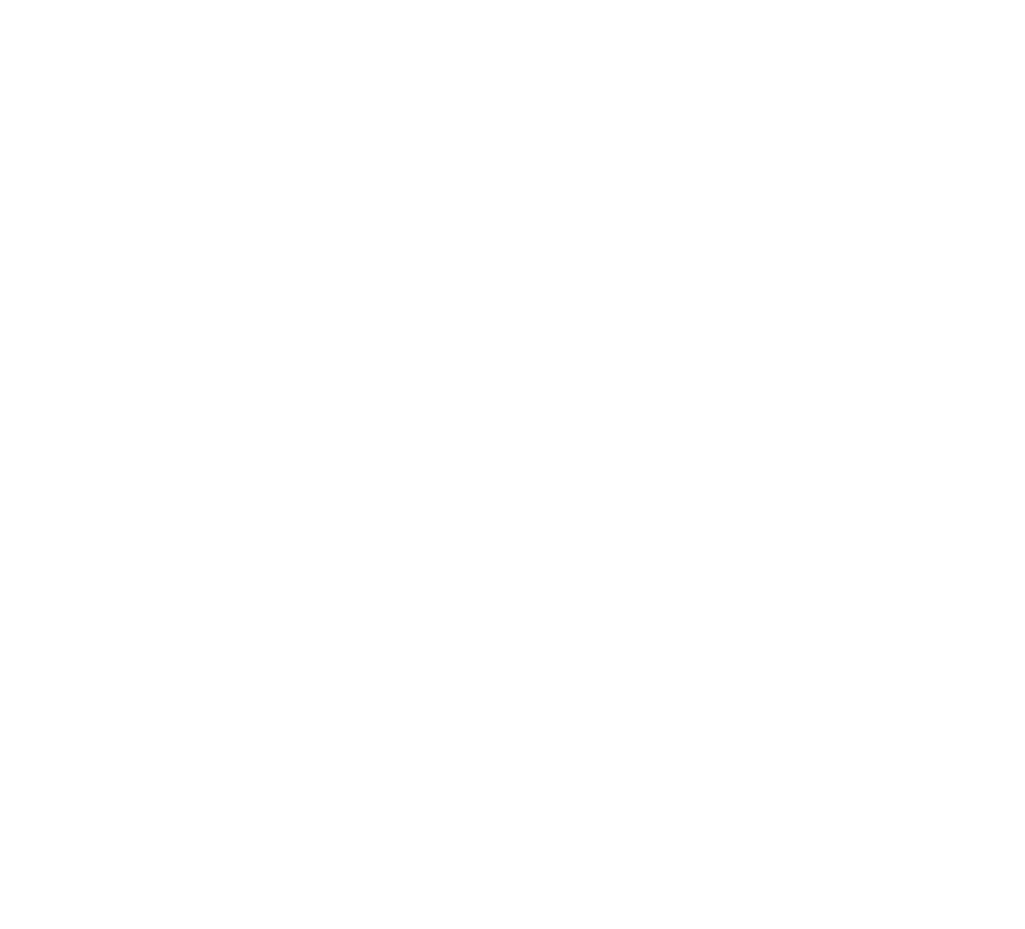
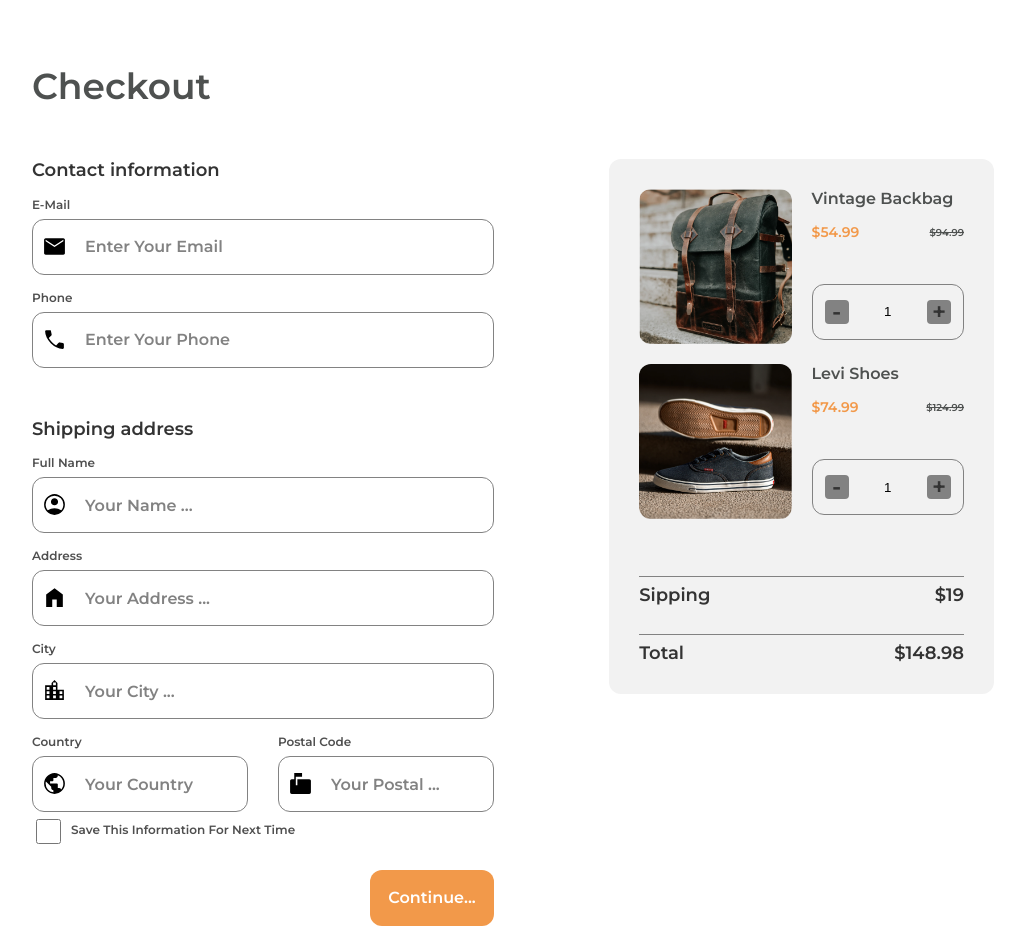
Before and after one commit to davidoff-a/checkout-page, a plain HTML site: page src/index.html in a window 1280 px wide. Shown: the whole page, without its empty margins (127-1152 px from the left). Before the commit the page ends 800 px from the top, so only its background shows below. Drawn offline with nearby package versions, Linux system fonts and the light colour scheme; files that its build step writes are made by us from their sources.

Commit message:
feat: add responsive design

```diff
--- a/src/index.html
+++ b/src/index.html
@@ -2,6 +2,7 @@
 <html lang="en">
   <head>
     <meta charset="utf-8" />
+    <meta http-equiv="content-type" content="text/html; charset=UTF-8" />
     <meta
       name="viewport"
       content="width=device-width, initial-scale=1,
@@ -16,16 +17,157 @@
       href="https://devchallenges.io/"
     />
 
+    <link rel="preconnect" href="https://fonts.googleapis.com" />
+    <link rel="preconnect" href="https://fonts.gstatic.com" crossorigin />
     <link
-      href="https://fonts.googleapis.com/css2?family=Poppins:wght@400;500&display=swap"
+      href="https://fonts.googleapis.com/css2?family=Montserrat:wght@600&display=swap"
       rel="stylesheet"
     />
-    <link rel="stylesheet" href="css/style.css">
+    <link
+      href="https://fonts.googleapis.com/icon?family=Material+Icons"
+      rel="stylesheet"
+    />
+    <link rel="stylesheet" href="css/style.css" />
 
     <title>Devchallenges</title>
-
   </head>
   <body>
-
+    <div class="container">
+      <header class="header">Checkout</header>
+      <main class="main row start">
+        <div class="survey">
+          <form action="#" class="contact row col start">
+            <h2 class="subtitle">Contact information</h2>
+            <label for="email" class="contact__label">E-mail</label>
+            <input
+              type="email"
+              class="contact__input contact__input_mail"
+              id="email"
+              placeholder="Enter Your Email"
+            />
+            <label for="phone" class="contact__label">Phone</label>
+            <input
+              type="text"
+              class="contact__input contact__input_call"
+              id="phone"
+              placeholder="Enter Your Phone"
+            />
+            <h2 class="subtitle">Shipping address</h2>
+            <label for="name" class="contact__label">Full Name</label>
+            <input
+              type="text"
+              class="contact__input contact__input_person"
+              id="name"
+              placeholder="Your Name ..."
+            />
+            <label
+              for="address"
+              class="contact__label"
+              placeholder="Your Address ..."
+              >Address</label
+            >
+            <input
+              type="text"
+              class="contact__input contact__input_address"
+              id="address"
+              placeholder="Your Address ..."
+            />
+            <label for="city" class="contact__label">city</label>
+            <input
+              type="text"
+              class="contact__input contact__input_city"
+              id="city"
+              placeholder="Your City ..."
+            />
+            <div class="wrapper">
+              <div class="wrapper__item row col start">
+                <label for="country" class="contact__label">country</label>
+                <input
+                  type="text"
+                  class="contact__input contact__input_country"
+                  id="country"
+                  placeholder="Your Country ..."
+                />
+              </div>
+              <div class="row col start">
+                <label for="postal" class="contact__label">Postal Code</label>
+                <input
+                  type="text"
+                  class="contact__input contact__input_postal"
+                  id="postal"
+                  placeholder="Your Postal ..."
+                />
+              </div>
+            </div>
+            <div class="row">
+              <input type="checkbox" class="contact__input" id="save" />
+              <label class="contact__label contact__label_check" for="continue"
+                >Save this information for next time</label
+              >
+            </div>
+            <input
+              type="button"
+              class="continue"
+              value="Continue..."
+              id="continue"
+            />
+          </form>
+        </div>
+        <div class="cart row col">
+          <div class="bin row col">
+            <div class="bin__item goods">
+              <img src="./assets/photo1.png" alt="photo1" class="goods__img" />
+              <div class="goods__info">
+                <div class="goods__name">Vintage Backbag</div>
+                <div class="goods__price price row">
+                  <div class="price__new">$54.99</div>
+                  <div class="price__old">$94.99</div>
+                </div>
+              </div>
+              <div class="input-number row">
+                <div class="input-number__minus">-</div>
+                <input
+                  class="input-number__input"
+                  type="text"
+                  pattern="^[0-9]+$"
+                  value="1"
+                />
+                <div class="input-number__plus">+</div>
+              </div>
+            </div>
+            <div class="bin__item goods">
+              <img src="./assets/photo2.png" alt="photo2" class="goods__img" />
+              <div class="goods__info">
+                <div class="goods__name">Levi Shoes</div>
+                <div class="goods__price price row">
+                  <div class="price__new">$74.99</div>
+                  <div class="price__old">$124.99</div>
+                </div>
+              </div>
+              <div class="input-number row">
+                <div class="input-number__minus">-</div>
+                <input
+                  class="input-number__input"
+                  type="text"
+                  pattern="^[0-9]+$"
+                  value="1"
+                />
+                <div class="input-number__plus">+</div>
+              </div>
+            </div>
+          </div>
+          <div class="amount row col">
+            <div class="cost row">
+              <div class="cost__label">Sipping</div>
+              <div class="cost__number">$19</div>
+            </div>
+            <div class="cost row">
+              <div class="cost__label">Total</div>
+              <div class="cost__number">$148.98</div>
+            </div>
+          </div>
+        </div>
+      </main>
+    </div>
   </body>
 </html>
--- a/src/scss/common/_base.scss
+++ b/src/scss/common/_base.scss
@@ -0,0 +1,287 @@
+* {
+  box-sizing: border-box;
+}
+
+.container {
+  max-width: 1002px;
+  min-width: 360px;
+  margin: 0 auto;
+  padding: 0 20px;
+}
+
+.row {
+  display: flex;
+  justify-content: space-between;
+  align-items: center;
+}
+
+.col {
+  flex-direction: column;
+  flex-wrap: wrap;
+}
+
+.start {
+  align-items: flex-start;
+}
+.header {
+  padding-top: 64px;
+  @include text($color: $title-color, $size: 36px);
+}
+
+.subtitle {
+  @include text($color: $subtitle-color, $size: 18px);
+  margin-top: 50px;
+}
+
+.survey {
+  flex: 0 1 48%;
+  margin-bottom: 40px;
+}
+
+.contact {
+  // .contact__label
+  &__label {
+    @include text($color: $label-color, $size: 12px);
+    margin-top: 15px;
+    text-transform: capitalize;
+    &_check {
+      margin-top: 0;
+    }
+  }
+
+  // .contact__input
+  &__input {
+    @extend %input;
+    @include text($color: $subtitle-color, $size: 16px);
+    margin-top: 7px;
+    padding: 18px 52px 18px;
+
+    &_mail {
+      background: url("../assets/mail.svg") left center/cover no-repeat;
+      background-size: 25px;
+      background-position: 9px 14px;
+    }
+    &_call {
+      background: url("../assets/call.svg") left center/cover no-repeat;
+      background-size: 25px;
+      background-position: 9px 14px;
+    }
+    &_person {
+      background: url("../assets/person.svg") left center/cover no-repeat;
+      background-size: 25px;
+      background-position: 9px 14px;
+    }
+    &_address {
+      background: url("../assets/home.svg") left center/cover no-repeat;
+      background-size: 25px;
+      background-position: 9px 14px;
+    }
+    &_city {
+      background: url("../assets/city.svg") left center/cover no-repeat;
+      background-size: 25px;
+      background-position: 9px 14px;
+    }
+    &_country {
+      background: url("../assets/country.svg") left center/cover no-repeat;
+      background-size: 25px;
+      background-position: 9px 14px;
+    }
+    &_postal {
+      background: url("../assets/mailbox.svg") left center/cover no-repeat;
+      background-size: 25px;
+      background-position: 9px 14px;
+    }
+    &::placeholder {
+      @include text($color: $placeholder-color, $size: 16px);
+    }
+    &[type="checkbox"] {
+      height: 25px;
+      width: 25px;
+      margin-right: 10px;
+    }
+  }
+}
+
+.wrapper {
+  display: grid;
+  grid-template: auto / repeat(2, 1fr);
+  column-gap: 30px;
+}
+
+.continue {
+  @include text($color: #ffffff, $size: 16px);
+  margin-top: 23px;
+  align-self: flex-end;
+  height: 56px;
+  padding: 18px;
+  background-color: $accent-color;
+  border-radius: 12px;
+  border: none;
+  cursor: pointer;
+}
+
+.cart {
+  flex: 0 1 40%;
+  margin-top: 50px;
+  padding: 30px;
+  min-height: 535px;
+  border-radius: 12px;
+  background-color: $bg-color;
+}
+
+.bin {
+  height: 330px;
+  // .bin__item
+  &__item {
+  }
+}
+
+.goods {
+  width: 100%;
+  display: grid;
+  grid-template: repeat(2, 1fr) / repeat(2, 1fr);
+  column-gap: 20px;
+  row-gap: 35px;
+  // .goods__img
+  &__img {
+    width: 100%;
+    height: auto;
+    border-radius: 12px;
+    grid-row: 1/3;
+    grid-column: 1/2;
+  }
+
+  // .goods__info
+  &__info {
+    grid-row: 1/2;
+    grid-column: 2/3;
+  }
+
+  // .goods__name
+  &__name {
+    @include text($color: $title-color, $size: 16px);
+  }
+
+  // .goods__price
+  &__price {
+    margin-top: 15px;
+  }
+}
+
+.price {
+  @include text($color: $title-color, $size: 10px);
+  // .price__new
+  &__new {
+    font-size: 14px;
+    color: $accent-color;
+  }
+
+  // .price__old
+  &__old {
+    text-decoration: line-through;
+  }
+}
+
+.amount {
+  height: 80px;
+  width: 100%;
+  @include text($color: $subtitle-color, $size: 18px);
+}
+
+.cost {
+  width: 100%;
+  position: relative;
+
+  &:before {
+    content: "";
+    position: absolute;
+    top: -8px;
+    left: 0;
+    width: 100%;
+    height: 1px;
+    background-color: $placeholder-color;
+  }
+}
+
+.quantity {
+  @extend %input;
+  @include text($color: $subtitle-color, $size: 16px);
+  //appearance: textfield;
+  padding: 18px 52px;
+}
+
+/* input type number */
+.input-number {
+  @extend %input;
+  @include text($color: $subtitle-color, $size: 16px);
+  background: $bg-color;
+  padding: 0 12px;
+
+  text-align: center;
+}
+
+.input-number__input {
+  background: $bg-color;
+  width: 32px;
+  height: 32px;
+  border: none;
+  padding: 12px;
+  text-align: center;
+}
+
+.input-number__minus,
+.input-number__plus {
+  width: 24px;
+  height: 24px;
+  display: flex;
+  align-items: center;
+  justify-content: center;
+  cursor: pointer;
+  user-select: none;
+  font-size: 24px;
+  background-color: $placeholder-color;
+  border-radius: 4px;
+}
+/* /input type number */
+
+@include tablet {
+  .main {
+    flex-direction: column;
+  }
+  .cart {
+    order: 1;
+  }
+  .survey {
+    order: 2;
+  }
+  .bin {
+    flex-direction: row;
+    height: 650px;
+  }
+}
+
+@include mobile {
+  .goods {
+    grid-template: repeat(3, auto) / 1fr;
+    row-gap: 15px;
+    column-gap: 15px;
+  }
+  .goods__img {
+    max-width: 135px;
+    max-height: 135px;
+    grid-row: 1/2;
+    grid-column: 1/2;
+    margin: 0 auto;
+  }
+  .goods__info {
+    grid-row: 2/2;
+    grid-column: 1/2;
+  }
+  .goods__name {
+    text-align: center;
+  }
+  .container {
+    min-width: 280px;
+    padding: 0 10px;
+  }
+}
--- /dev/null
+++ b/src/scss/common/_placeholders.scss
@@ -0,0 +1,13 @@
+%text {
+  font-family: $ffmain;
+  font-style: normal;
+  font-weight: 600;
+  line-height: 1.25;
+}
+
+%input {
+  width: 100%;
+  height: 56px;
+  border: 1px solid $placeholder-color;
+  border-radius: 12px;
+}
--- a/src/scss/common/_variables.scss
+++ b/src/scss/common/_variables.scss
@@ -0,0 +1,15 @@
+$title-color: #4e5150;
+$subtitle-color: #333333;
+$label-color: #4f4f4f;
+$placeholder-color: #828282;
+$accent-color: #f2994a;
+$btn-bg-color: #e0e0e0;
+$bg-color: #f2f2f2;
+
+$ffmain: Montserrat;
+
+
+$breakpoint_xxl: 1200px;
+$breakpoint_xl: 1024px;
+$breakpoint_md: 767px;
+$breakpoint_sm: 576px;
--- /dev/null
+++ b/src/scss/style.scss
@@ -0,0 +1,5 @@
+@import "./common/variables";
+@import "./common/placeholders";
+@import "./common/reset";
+@import "./common/mixins";
+@import "./common/base";
```
Also changed, not shown: src/scss/common/_mixins.scss (+29 -0 lines), src/scss/common/_reset.scss (+48 -0 lines), css/style.css (added), src/assets/call.svg (added), src/assets/city.svg (added), src/assets/country.svg (added), src/assets/home.svg (added), src/assets/mail.svg (added), src/assets/mailbox.svg (added), src/assets/person.svg (added), src/css/style.css (added), src/style.scss (deleted), 1 other file.
